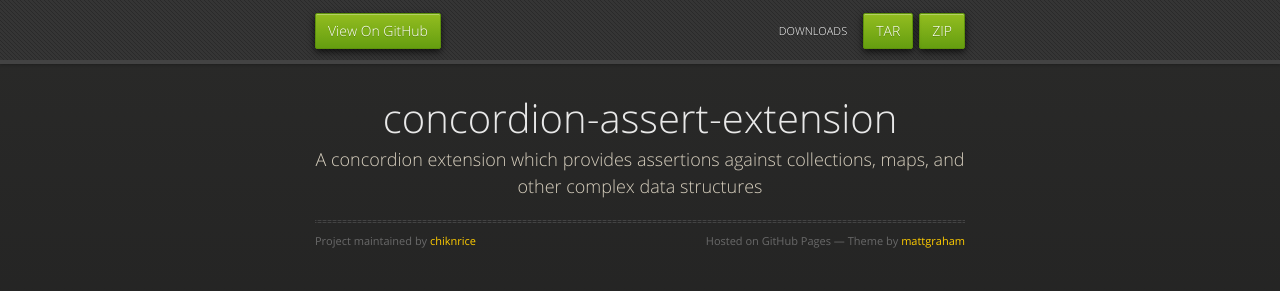
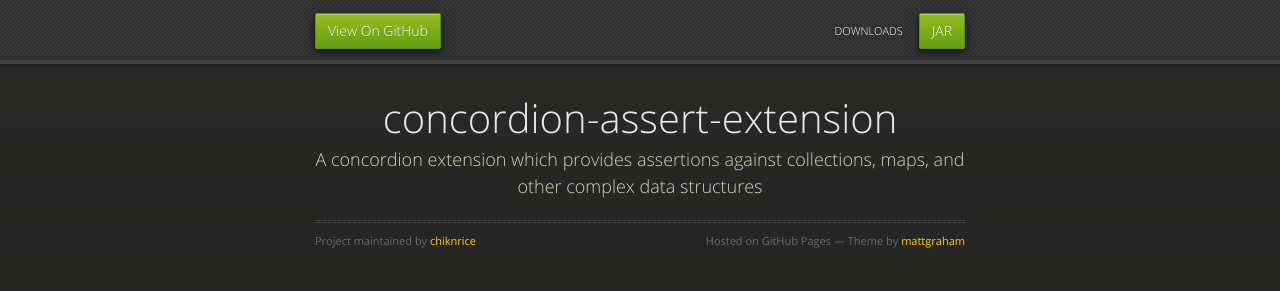
Before and after one commit to chiknrice/concordion-assert-extension, a plain HTML site: page index.html in a window 1280 px wide. Shown: the top 291 px of the page. Drawn offline with nearby package versions, Linux system fonts and the light colour scheme.

Commit message:
pointed download link to bintray

```diff
--- a/index.html
+++ b/index.html
@@ -21,8 +21,8 @@
       <div id="header">
         <nav>
           <li class="fork"><a href="https://github.com/chiknrice/concordion-assert-extension">View On GitHub</a></li>
-          <li class="downloads"><a href="https://github.com/chiknrice/concordion-assert-extension/zipball/master">ZIP</a></li>
-          <li class="downloads"><a href="https://github.com/chiknrice/concordion-assert-extension/tarball/master">TAR</a></li>
+        <li class="downloads"><a href="https://bintray.com/chiknrice/maven/concordion-assert-extension/_latestVersion">JAR</a>
+        </li>
           <li class="title">DOWNLOADS</li>
         </nav>
       </div><!-- end header -->
```
